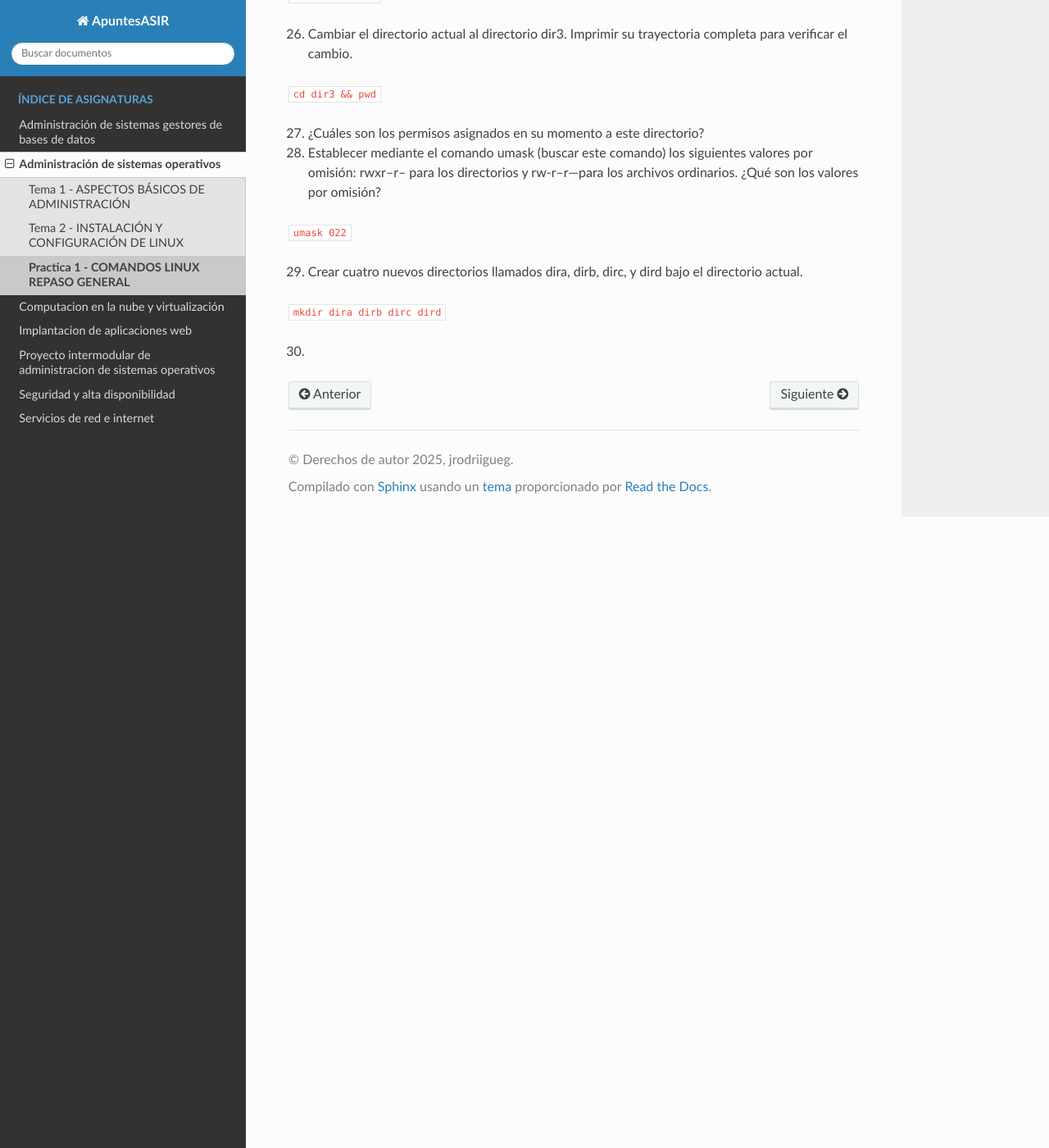
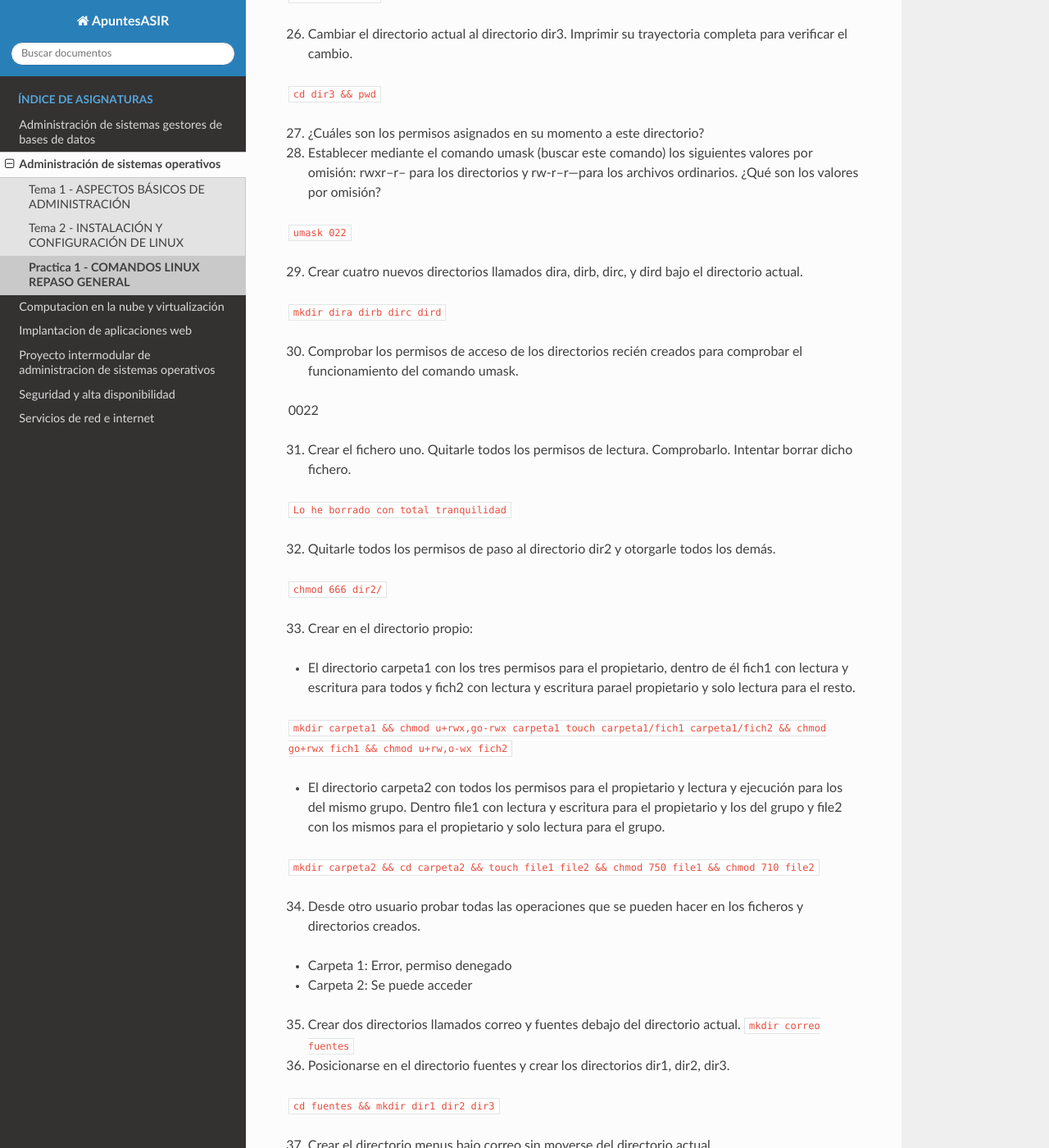
Before and after one commit to jrodriiguezg/ApuntesASIR, a Sphinx documentation site: the page built from docs/administracion-de-sistemas-operativos/practicas.md, in a window 1280 px wide and 1400 px high, scrolled down 2914 px. Shown: the whole window at 82% size. Built offline with Sphinx 7.4.7 and the Read the Docs theme 3.1.0, drawn with Linux system fonts in a browser that asks for light colours; pages that are not in the unit, such as notebooks, are missing from menus; some of the changed text lies outside the part shown.

Commit message:
modified:   docs/administracion-de-sistemas-operativos/practicas.md

````diff
--- a/docs/administracion-de-sistemas-operativos/practicas.md
+++ b/docs/administracion-de-sistemas-operativos/practicas.md
@@ -4,7 +4,7 @@
 directorio dir11. Dentro del directorio dir3 crear el directorio dir31. Dentro del directorio
 dir31, crear los directorios dir311 y dir312.
 
-```mkdir prueba/dir1 prueba/dir2 prueba/dir3 prueba/dir1/dir11 prueba/dir3/dir31 prueba/dir3/dir31/dir311 prueba/dir3/dir31/dir312``
+```mkdir prueba && mkdir prueba/dir1 prueba/dir2 prueba/dir3 prueba/dir1/dir11 prueba/dir3/dir31 prueba/dir3/dir31/dir311 prueba/dir3/dir31/dir312``
 
 2. Copiar el archivo /etc/motd a un archivo llamado mensaje en el directorio prueba
 
@@ -12,7 +12,7 @@
 
 3. Copiar mensaje en dir1, dir2 y dir3.
 
-```cp prueba/mensaje prueba/dir1 prueba/dir2 prueba/dir3 ```
+```cp -r prueba/mensaje prueba/dir1 prueba/dir2 prueba/dir3 ```
 
 4. Comprobar el ejercicio anterior mediante un solo comando.
 
@@ -49,7 +49,7 @@
 
 12. Mover el directorio dir312 debajo de dir3.
 
-```mv dir312 dir3/```
+```mv dir2/dir31/dir312/ dir3/ ```
 
 13. Crear un enlace simbólico al directorio dir1 dentro del directorio dir3 llamado enlacedir1
 
@@ -57,7 +57,7 @@
 
 14. Posicionarse en dir3 y, empleando el enlace creado en el ejercicio anterior, crear el directorio nuevo1 dentro de dir1.
 
-```cd dir3 && mkdir enlacedir1/nuevo1 ```
+```cd dir3/ && mkdir enlacedir1/nuevo1 ```
 
 15. Utilizando el enlace creado copiar los archivos que empiecen por u del directorio /bin en directorio nuevo1.
 
@@ -82,7 +82,7 @@
 20. Crear el directorio dir2 y dir3 en el directorio PRUEBA ¿Cuáles son los actuales permisos del directorio dir2?
 ``` mkdir prueba/dir2 prueba/dir3 ```
 
-```775```
+```755```
 
 21. Utilizando la notación simbólica (caracteres), eliminar todos los permisos de escritura (propietario, grupo, otros) del directorio dir2
 
@@ -121,4 +121,81 @@
 
 ``` mkdir dira dirb dirc dird ```
 
-30.
+30. Comprobar los permisos de acceso de los directorios recién creados para comprobar el funcionamiento del comando umask.
+
+0022
+
+31. Crear el fichero uno. Quitarle todos los permisos de lectura. Comprobarlo. Intentar borrar dicho fichero.
+
+``` Lo he borrado con total tranquilidad```
+
+32. Quitarle todos los permisos de paso al directorio dir2 y otorgarle todos los demás.
+
+``` chmod 666 dir2/```
+
+33. Crear en el directorio propio:
+
+- El directorio carpeta1 con los tres permisos para el propietario, dentro de él fich1
+con lectura y escritura para todos y fich2 con lectura y escritura parael
+propietario y solo lectura para el resto.
+
+``` mkdir carpeta1 && chmod u+rwx,go-rwx carpeta1 touch carpeta1/fich1 carpeta1/fich2 && chmod go+rwx fich1 && chmod u+rw,o-wx fich2  ```
+
+- El directorio carpeta2 con todos los permisos para el propietario y lectura y
+ejecución para los del mismo grupo. Dentro file1 con lectura y escritura para el
+propietario y los del grupo y file2 con los mismos para el propietario y solo
+lectura para el grupo.
+
+``` mkdir carpeta2 && cd carpeta2 && touch file1 file2 && chmod 750 file1 && chmod 710 file2```
+
+34. Desde otro usuario probar todas las operaciones que se pueden hacer en los ficheros y
+directorios creados.
+
+- Carpeta 1: Error, permiso denegado
+- Carpeta 2: Se puede acceder
+
+35. Crear dos directorios llamados correo y fuentes debajo del directorio actual.
+``` mkdir correo fuentes ```
+
+36. Posicionarse en el directorio fuentes y crear los directorios dir1, dir2, dir3.
+
+``` cd fuentes && mkdir dir1 dir2 dir3 ```
+
+37. Crear el directorio menus bajo correo sin moverse del directorio actual.
+
+``` mkdir ../correo/menus ```
+
+38. Posicionarse en el directorio HOME. Borrar los directorios que cuelgan de fuentes que
+acaben en un número que no sea el 1.
+
+``` cd && rm -r fuentes/dir[02-9] fuentes/dir?? ```
+
+39. Ver si existe el archivo tty2 en el directorio dev. En caso de que exista, ver su fecha de
+creación o actualización.
+
+``` ls -l --time=creation /dev/tty2 ```
+
+40. Ver los permisos que tienen los archivos que empiecen por tt del directorio /dev.
+
+``` ls -l /dev/tt* ```
+
+41. Visualizar la lista de todos los ficheros que pertenezcan a root.
+
+``` find / -user root ```
+
+42. Crear el directorio uno en el directorio HOME con permiso de escritura y paso para el
+propietario, de lectura y paso para los usuarios de su mismo grupo y ningún permiso
+para el resto de usuarios.
+
+``` mkdir uno && chmod u=wx,g=rx,o= ~/uno ```
+
+43. Crear el directorio uno1 dentro del directorio creado en el ejercicio anterior con todos lo
+permisos para el usuario, ninguno para los usuarios del grupo y permiso de escritura
+para el resto de usuarios.
+
+``` cd uno && mkdir uno1 && chmod u=rwx,g=,o=w uno1 ```
+
+44. Copiar todos los ficheros propiedad de un usuario conocido que acaben en un número
+en el directorio menus.
+
+``` find / -type f -user $USER -regex '.*[0-9]$' -exec cp {} /correo/menus/ \; ```
````
